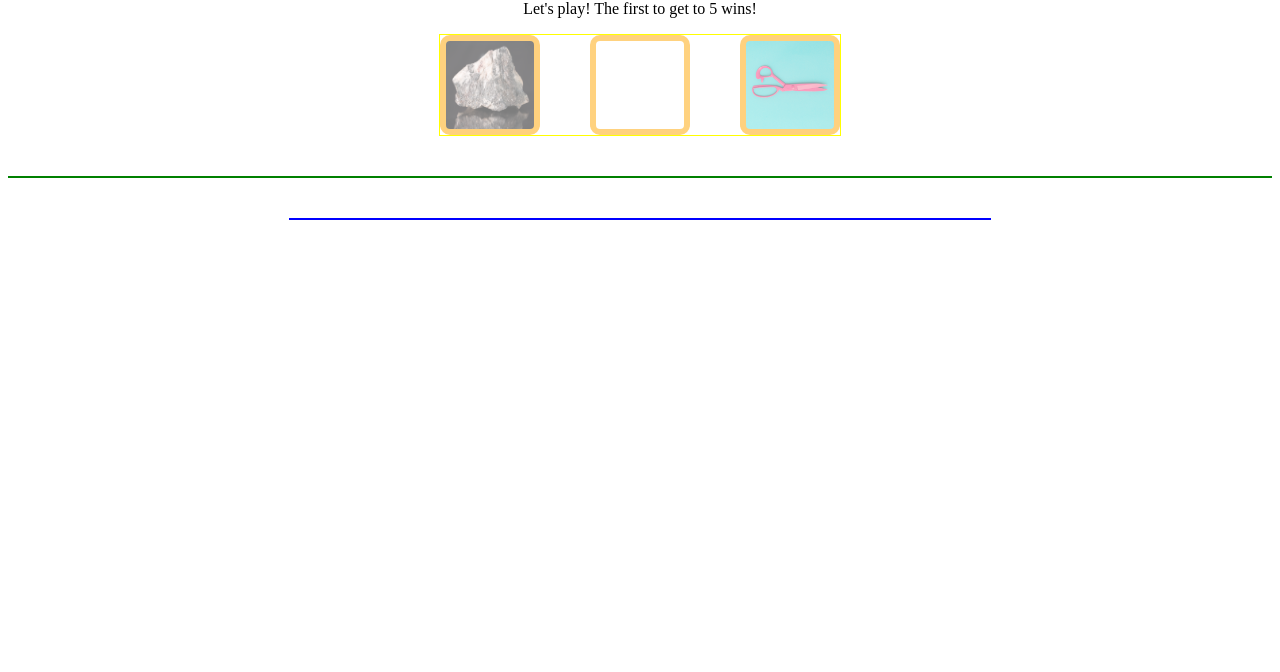
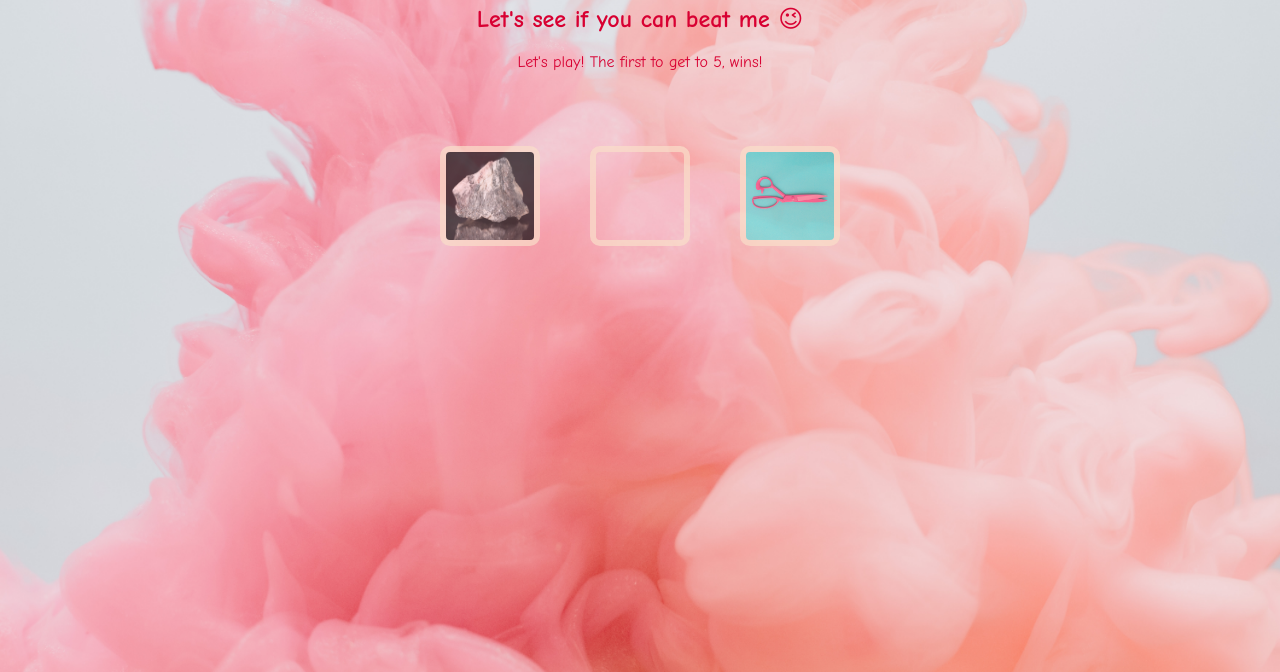
Before and after one commit to frenzla/rock_paper_scissors, a plain HTML site: page index.html in a window 1280 px wide. Shown: the part 128-800 px from the top of the page. Drawn offline with Linux system fonts and the light colour scheme.

Commit message:
final styling

```diff
--- a/index.html
+++ b/index.html
@@ -17,7 +17,7 @@
       Let's see if you can beat me 😉
     </h2>
 
-    <p>Let's play! The first to get to 5 wins!</p>
+    <p>Let's play! The first to get to 5, wins!</p>
   </div>
 
   <div class="buttons">
--- a/js/rps.js
+++ b/js/rps.js
@@ -164,13 +164,13 @@ function giveFinalResult() {
     if (computerScore === 5) {
         const computerWon = document.createElement('div');
         computerWon.classList.add('finalScore');
-        computerWon.textContent = "Ouch! You've been beaten!";
+        computerWon.textContent = "Ouch! You've been beaten! 😭";
         const containerFinalScore = document.body;
         containerFinalScore.appendChild(computerWon);
     } else {
         const computerWon = document.createElement('div');
         computerWon.classList.add('finalScore');
-        computerWon.textContent = "Well done! You won!";
+        computerWon.textContent = "Well done! You won! 👏";
         const containerFinalScore = document.body;
         containerFinalScore.appendChild(computerWon);
     }
--- a/style.css
+++ b/style.css
@@ -1,9 +1,21 @@
+html {
+    background: url(images/bg.jpg) no-repeat center center fixed;
+    -webkit-background-size: cover;
+    -moz-background-size: cover;
+    -o-background-size: cover;
+    background-size: cover;
+  }
+
+  body {
+    color: #D80032;
+    font-family:'Comic Sans MS', 'Lucida Sans Unicode', 'Lucida Grande', 'Lucida Sans', Arial, sans-serif
+  }
+
 .buttons {
     display: flex;
     justify-content: space-between;
     width: 400px;
     margin: 0 auto;
-    border: 1px yellow solid;;
 }
 
 #Rock {
@@ -28,8 +40,8 @@
     background-color: inherit;
     appearance: none;
     cursor: pointer;
-    border: .4rem solid orange;
-    opacity: 0.5;
+    border: .4rem solid #F9DEC9;
+    opacity: 0.7;
     border-radius: 10px;
     transition: all .07s ease;
 }
@@ -48,11 +60,10 @@
 
 .container {
     display: flex;
-    width: 700px;
+    width: 800px;
     flex-wrap: wrap;
     margin: 40px auto;
     justify-content: space-around;
-    border: 1px blue solid;
 }
 
 .textContainer {
@@ -61,14 +72,29 @@
 #score {
     margin: 40px auto;
     text-align: center;
-    border: 1px green solid;
 }
 
 .finalScore {
-    border: 1px red solid;
     text-align: center;
 }
 
 .text {
+    margin: 75px auto;
     text-align: center;
 }
+
+.finalScore {
+    font-size: 50px;
+    font-weight: bold;
+    color: white;
+}
+
+#score {
+    font-weight: bold;
+    font-size: 20px;
+    color: white;
+}
+
+.content {
+    margin: 5px auto;
+}
```
Also changed, not shown: images/bg.jpg (added).
